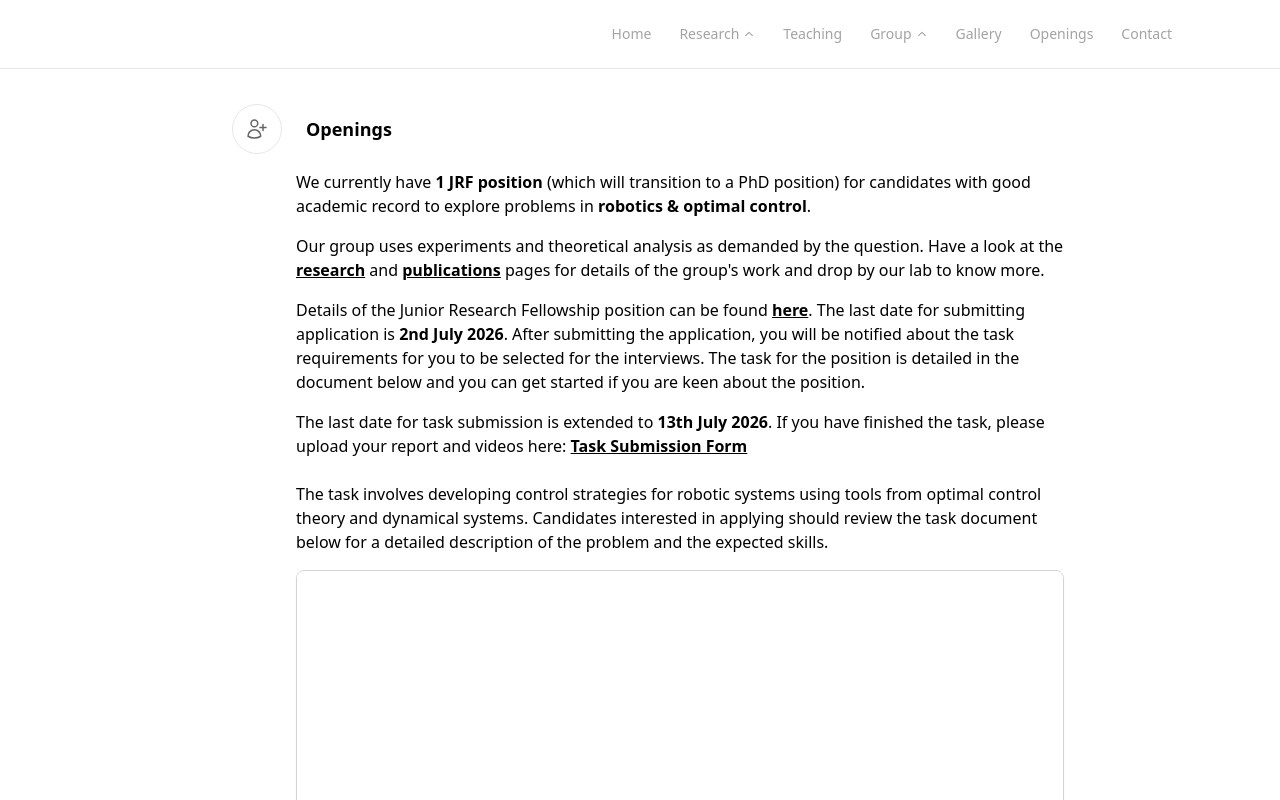
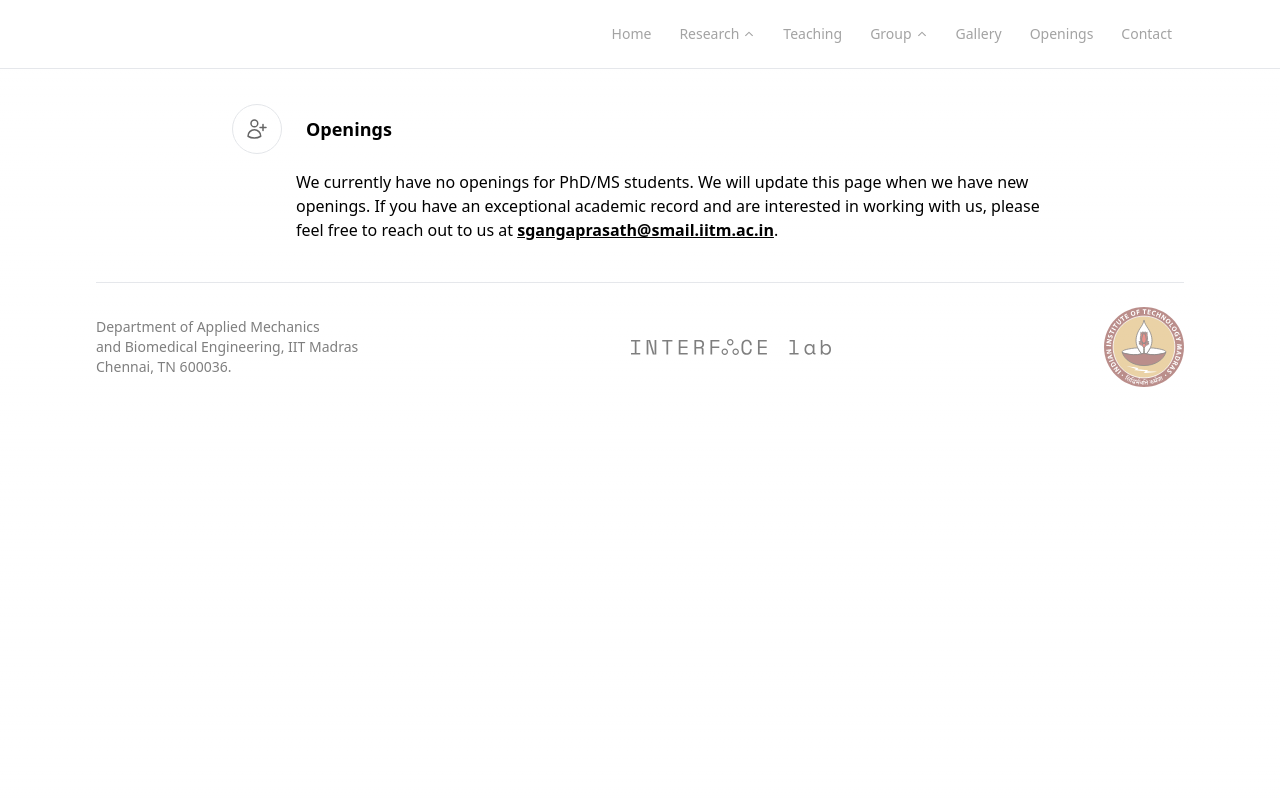
Before and after one commit to sgangaprasath/interface, a Next.js app: page /openings in a window 1280 px wide. Shown: the top 800 px of the page. Built offline with nearby package versions, Linux system fonts and the light colour scheme.

Commit message:
OpeningsUpdated

```diff
--- a/app/openings/page.tsx
+++ b/app/openings/page.tsx
@@ -24,14 +24,23 @@ export default function Home() {
           <p className="font-bold text-lg px-4">Openings</p>
         </div>
         <p className="text-center md:text-left font-light text-md md:px-16">
-          We currently have {" "}
+          We currently have {" "} no openings for PhD/MS students. We will update this page when we have new openings.
+          If you have an exceptional academic record and are interested in working with us, please feel free to reach out to us at {" "}
+          <a
+            href="mailto:sgangaprasath@smail.iitm.ac.in"
+            className="font-bold underline hover:underline-offset-2"
+          >
+            sgangaprasath@smail.iitm.ac.in
+          </a>.
+        </p>
+        {/* <p className="text-center md:text-left font-light text-md md:px-16">
           <b className="font-bold">1 JRF position</b> (which will transition to a PhD position) for candidates with good academic record to explore problems in {" "}
           <b className="font-bold">
             robotics & optimal control
           </b>
           .
-        </p>
-        <p className="text-center md:text-left font-light text-md md:px-16">
+        </p> */}
+        {/* <p className="text-center md:text-left font-light text-md md:px-16">
           Our group uses experiments and theoretical analysis as demanded by
           the question. Have a look at the{" "}
           <a
@@ -48,7 +57,7 @@ export default function Home() {
             publications
           </a>{" "}
           pages for details of the group&apos;s work and drop by our lab to know more.
-        </p>
+        </p> */}
         {/* <p className="text-center md:text-left font-light text-md md:px-16">
           Details of the graduate admission can be found{" "}
           <a
@@ -66,7 +75,7 @@ export default function Home() {
           </a>
           .
         </p> */}
-        <p className="text-center md:text-left font-light text-md md:px-16">
+        {/* <p className="text-center md:text-left font-light text-md md:px-16">
           Details of the Junior Research Fellowship position can be found{" "}
           <a
             href="https://icandsr.iitm.ac.in/careers/admin/download_announcement.php?file=announce_1781776854.pdf"
@@ -89,7 +98,7 @@ export default function Home() {
             style={{ height: "80vh" }}
             title="JRF 2026 Task Document"
           />
-        </div>
+        </div> */}
       </div>
     </>
   );
```
